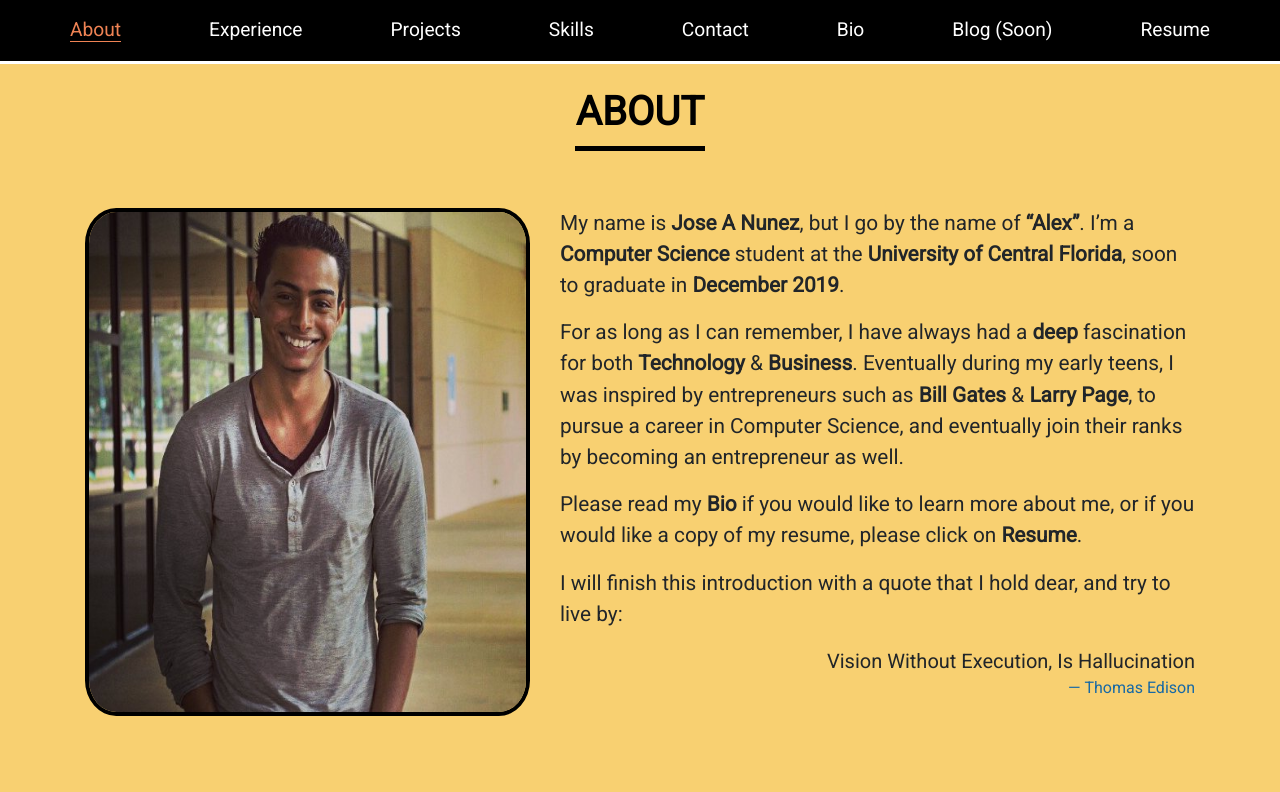
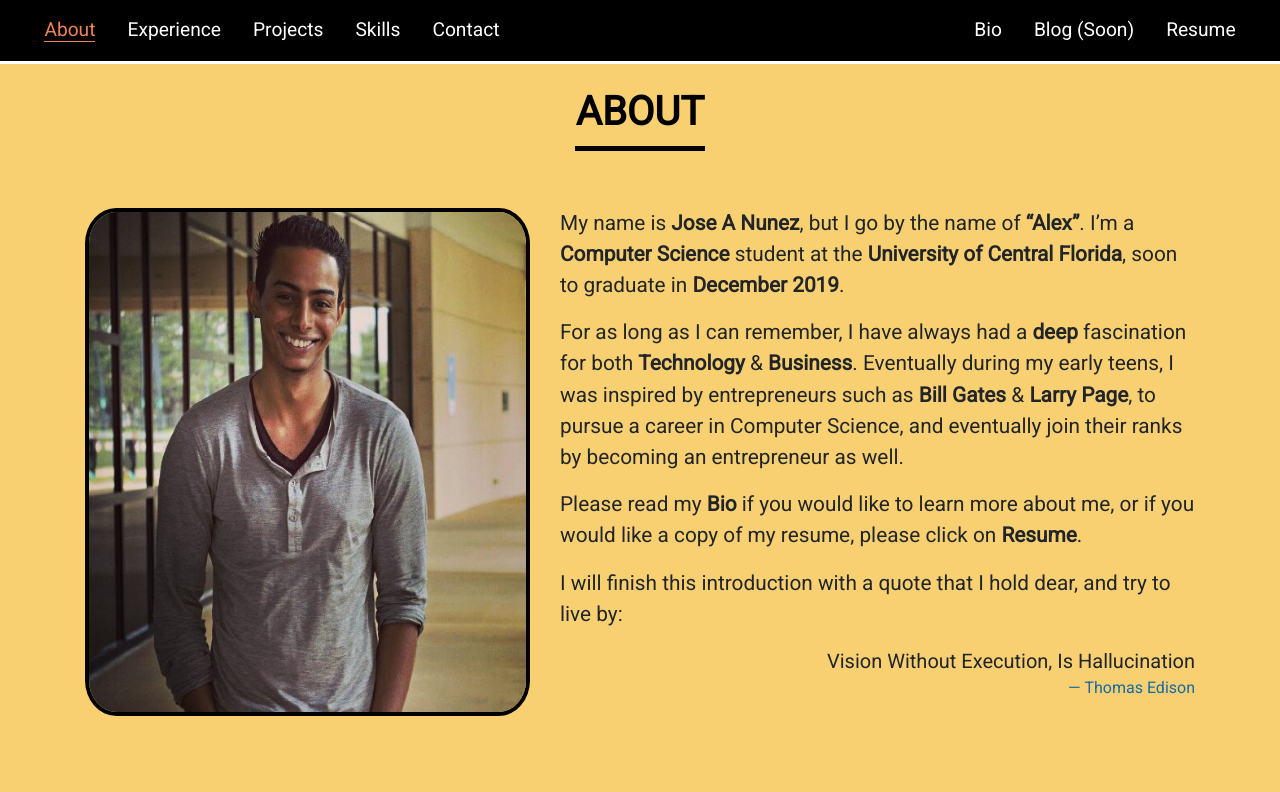
Before and after one commit to ThatDudeAlex/Portfolio-Website-React-Version-, a React (Create React App) app: page / in a window 1280 px wide. Shown: the top 792 px of the page. Built offline with nearby package versions, Linux system fonts and the light colour scheme.

Commit message:
nav bar works great!

```diff
--- a/src/components/Test.js
+++ b/src/components/Test.js
@@ -1,7 +1,7 @@
 import React, { Component } from 'react';
+import '../css/test.css';
 import { Link } from "react-scroll";
-import { Link as RouteLink } from 'react-router-dom';
-import '../css/test.css';
+
 
 class Navbar extends Component {
     constructor(props) {
@@ -36,28 +36,25 @@ class Navbar extends Component {
         return (
             <nav id="navbar" className="collapsible-menu" >
                 <div className="nav-content" >
+                    <i className="fa fa-bars toggle" onClick={this.handleClick}></i>
+                    <ul className="nav-items" ref={this.myRef}>
 
-                    <div className="toggle">
-                        <i className="fa fa-bars" onClick={this.handleClick}></i>
-                    </div>
-
-
-                    <ul className="nav-items" ref={this.myRef}>
-                            <li onClick={this.handleClick}>
+                        <span className="group-1">
+                            <li>
                                 <Link
                                     activeClass="active"
                                     to="aboutComponent"
                                     spy={true}
                                     smooth={true}
-                                offset={-70}
+                                    offset={-300}
                                     duration={1000}
                                     className="nav-menu-link"
                                 >
-                                    About
+                                    <span onClick={this.handleClick}>About</span>
                                 </Link>
                             </li>
 
-                            <li onClick={this.handleClick}>
+                            <li>
                                 <Link
                                     activeClass="active"
                                     to="expComponent"
@@ -67,40 +64,39 @@ class Navbar extends Component {
                                     duration={1000}
                                     className="nav-menu-link"
                                 >
-                                    Experience
+                                    <span onClick={this.handleClick}>Experience</span>
                                 </Link>
                             </li>
 
-
-                            <li onClick={this.handleClick}>
+                            <li>
                                 <Link
                                     activeClass="active"
                                     to="projectComponent"
                                     spy={true}
                                     smooth={true}
-                                offset={-50}
+                                    offset={-80}
                                     duration={1000}
                                     className="nav-menu-link"
                                 >
-                                    Projects
+                                    <span onClick={this.handleClick}>Projects</span>
                                 </Link>
                             </li>
 
-                            <li onClick={this.handleClick}>
+                            <li>
                                 <Link
                                     activeClass="active"
                                     to="skillsComponent"
                                     spy={true}
                                     smooth={true}
-                                offset={-30}
+                                    offset={-70}
                                     duration={1000}
                                     className="nav-menu-link"
                                 >
-                                    Skills
+                                    <span onClick={this.handleClick}>Skills</span>
                                 </Link>
                             </li>
 
-                            <li onClick={this.handleClick}>
+                            <li>
                                 <Link
                                     activeClass="active"
                                     to="contactComponent"
@@ -110,42 +106,45 @@ class Navbar extends Component {
                                     duration={1000}
                                     className="nav-menu-link"
                                 >
-                                    Contact
+                                    <span onClick={this.handleClick}>Contact</span>
                                 </Link>
                             </li>
+                        </span>
 
-                            <li onClick={this.handleClick} className="link-6">
+                        <span className="group-2">
+                            <li>
                                 <Link
                                     activeClass="active"
                                     to=""
                                     spy={true}
                                     className="nav-menu-link"
                                 >
-                                    Bio
+                                    <span onClick={this.handleClick}>Bio</span>
                                 </Link>
                             </li>
 
-                            <li onClick={this.handleClick}>
+                            <li>
                                 <Link
                                     activeClass="active"
                                     to=""
                                     spy={true}
                                     className="nav-menu-link"
                                 >
-                                    Blog (Soon)
+                                    <span onClick={this.handleClick}>Blog (Soon)</span>
                                 </Link>
                             </li>
 
-                            <li onClick={this.handleClick}>
+                            <li>
                                 <Link
                                     activeClass="active"
                                     to=""
                                     spy={true}
                                     className="nav-menu-link"
                                 >
-                                    Resume
+                                    <span onClick={this.handleClick}>Resume</span>
                                 </Link>
                             </li>
+                        </span>
                     </ul>
                 </div>
             </nav>
--- a/src/css/test.css
+++ b/src/css/test.css
@@ -42,7 +42,7 @@
 
 .nav-content {
     text-decoration: none;
-    padding: 0 1rem;
+    padding: 0 1.15rem;
 }
 
 .nav-items li{
@@ -70,7 +70,7 @@
 
     .toggle{
         display: block;
-        font-size: 2rem;
+        font-size: 2.5rem;
         text-align: end;
     }
 
@@ -109,10 +109,13 @@
     .nav-items .nav-menu-link:hover{
         color: #ef8354 !important;
     }
+}
 
-    /* .link-6{
-        margin-left: 20px;
-    } */
+@media (min-width: 1200px){
+
+    .nav-items .nav-menu-link:hover{
+        color: #ef8354 !important;
+    }
 }
 
 @media screen and (min-width: 1400px) {
```
Lines whose indentation alone changed are shown as unchanged.
